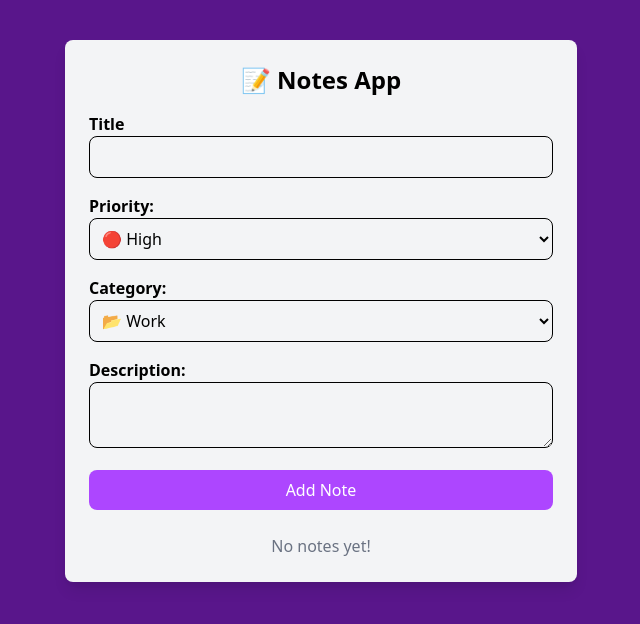
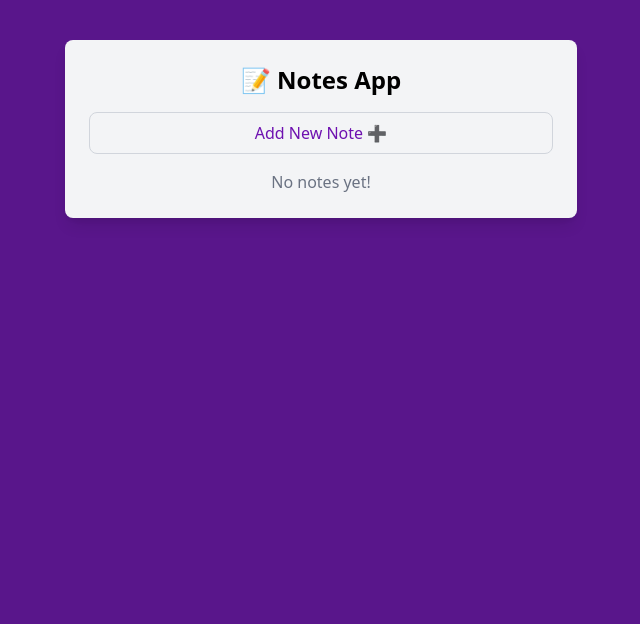
Before and after one commit to alirezakhosravi79/note-app, a React (Vite) app: page / in a window 1280 px wide. Shown: the top 624 px of the page, without its empty margins (319-959 px from the left). Built offline with nearby package versions, Linux system fonts and the light colour scheme.

Commit message:
make form colapssibla

```diff
--- a/src/components/NoteForm.jsx
+++ b/src/components/NoteForm.jsx
@@ -1,13 +1,14 @@
 import { useState } from "react";
 
-function NoteForm({notes, setNotes}) {
-
+function NoteForm({ notes, setNotes }) {
   const [formData, setFormDta] = useState({
     title: "",
     category: "Work",
-    priority: "Meduim",
+    priority: "Medium",
     description: "",
   });
+
+  const [isFormVisible, setIsFormVisible] = useState(false);
 
   const handleChange = (e) => {
     setFormDta({
@@ -23,21 +24,32 @@
     if (!formData.title || !formData.description) return;
 
     //create note object
-    const newNote = {id: Date.now(), ...formData};
+    const newNote = { id: Date.now(), ...formData };
 
     //add notes
-    setNotes([newNote, ...notes])
+    setNotes([newNote, ...notes]);
 
     //reset form data
     setFormDta({
-      title: '',
-      category: 'Work',
-      priority: 'Meduim',
-      description:'',
-    })
-
-  }
+      title: "",
+      category: "Work",
+      priority: "Medium",
+      description: "",
+    });
+  };
   return (
+    <>
+      {/* Toggle Button */}
+      <button
+        onClick={() => setIsFormVisible(!isFormVisible)}
+        className="w-full bg-gray-100 border border-gray-300 text-purple-800 py-2
+         rounded-lg cursor-pointer hover:bg-purple-200 hover:border-purple-300
+          transition mb-4"
+      >
+        {isFormVisible ? "Hide Form ✖️" : "Add New Note ➕"}
+      </button>
+      {/* Form */}
+      {isFormVisible && (
         <form onSubmit={handleSubmit} className="mb-6">
           <div className="mb-4">
             <label htmlFor="title" className="block font-semibold">
@@ -100,6 +112,8 @@
             Add Note
           </button>
         </form>
+      )}
+    </>
   );
 }
 
--- a/src/components/NoteList.jsx
+++ b/src/components/NoteList.jsx
@@ -13,7 +13,7 @@
           <p className='text-sm text-gray-600'>
             <strong>Category:</strong> {note.category}
           </p>
-          <p className='text-sm text-gray-600'>
+          <p className='text-sm mt-3 text-gray-600'>
             <strong>Priority:</strong> {note.priority}
           </p>
           <p className='mt-2'>{note.description}</p>
```
Lines whose indentation alone changed are shown as unchanged.
